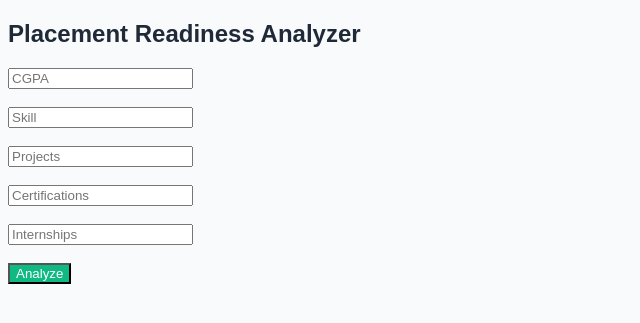
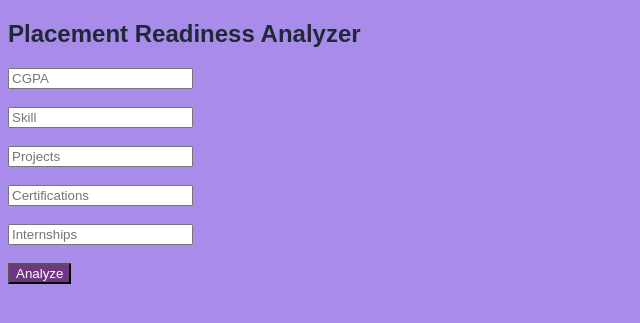
Before and after one commit to padmapriya0128-collab/analytics_project, a Flask app: page / in a window 1280 px wide. Shown: the top 323 px of the page, without its empty margins (0-640 px from the left). Run offline with Flask 3, Linux system fonts and the light colour scheme.

Commit message:
learn about buttons and colour

```diff
--- a/static/styles.css
+++ b/static/styles.css
@@ -1,5 +1,5 @@
 body {
-    background-color: #F8FAFC;
+    background-color: #a98be9;
     color: #1F2937;
     font-family: Arial, sans-serif;
 }
@@ -10,6 +10,6 @@ h1 {
 }
 
 button {
-    background-color: #10B981;
+    background-color: #703583;
     color: white;
 }
```
